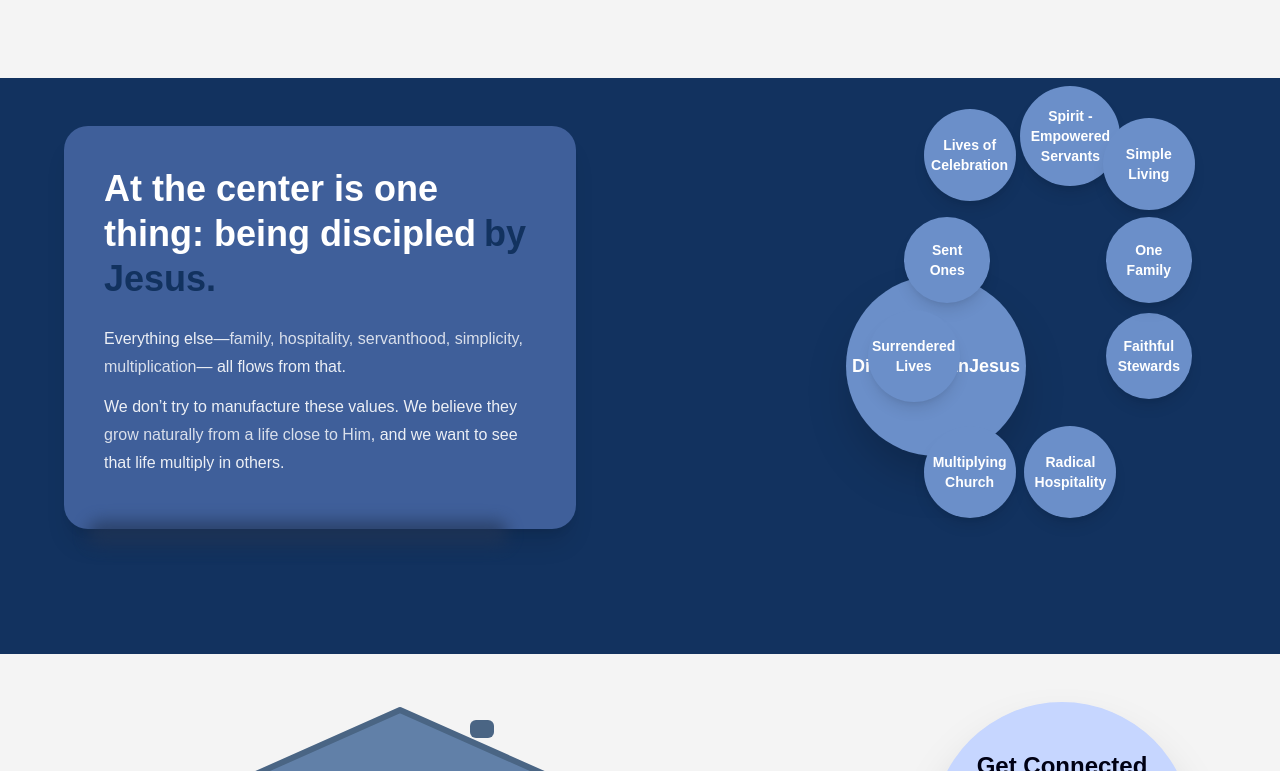
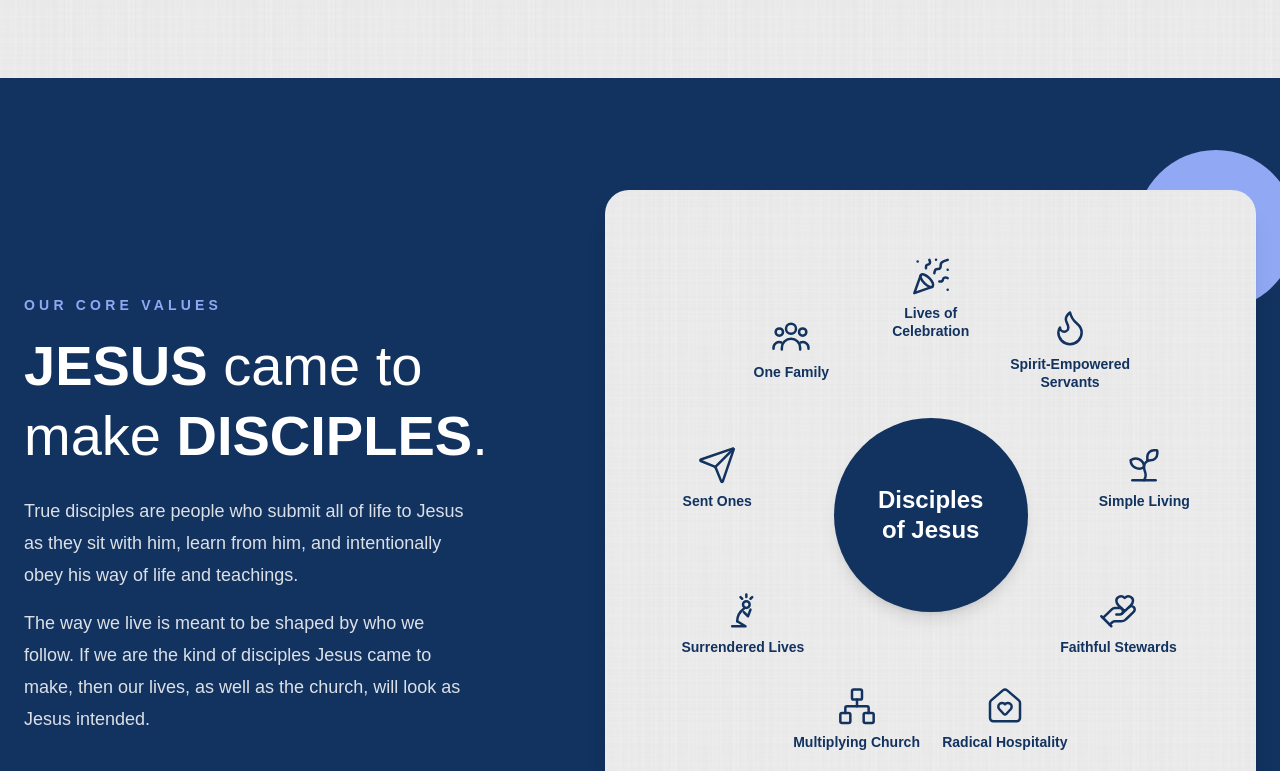
Before and after one commit to CarlosLawler/RISE-Website, a Next.js app: page /about in a window 1280 px wide. Shown: the part 1009-1780 px from the top of the page. Built offline with nearby package versions, Linux system fonts and the light colour scheme.

Commit message:
Polished About page background texture and completed Disciples of Jesus section

```diff
--- a/src/app/about/page.tsx
+++ b/src/app/about/page.tsx
@@ -8,7 +8,7 @@ import AboutFAQ from "../components/about/AboutFAQ";
 
 export default function About() {
    return (
-    <main className="bg-wildsand text-jaguar">
+    <main className="bg-wildsand bg-[url('/fabric_plaid.png')] bg-repeat text-jaguar">
       <NavBar />
       <AboutHero/>
       <DisciplesOfJesus />
--- a/src/app/components/about/AboutHouses.tsx
+++ b/src/app/components/about/AboutHouses.tsx
@@ -20,7 +20,7 @@ export default function AboutHouses() {
 	}
 
 	return (
-		<section className="bg-wildsand py-12">
+		<section className="py-12">
 			<div className="mx-auto max-w-6xl px-6">
 				<div className="relative flex flex-col-reverse items-center gap-10 lg:flex-row lg:items-start">
 					{/* Left: houses and connectors */}
--- a/src/app/components/about/DisciplesOfJesus.tsx
+++ b/src/app/components/about/DisciplesOfJesus.tsx
@@ -1,87 +1,105 @@
+import { coreValues } from "../../data/coreValues";
+
+// Diagram geometry, in % of the square diagram (center is 50, 50)
+const ITEM_RADIUS = 38; // where each value sits
+const SPOKE_START = 21; // just outside the center circle
+const SPOKE_END = 29; // stops short of the icon
+
+// Evenly spaced around the circle, starting at the top and going clockwise
+function pointAt(index: number, radius: number) {
+  const angle = (index / coreValues.length) * 2 * Math.PI - Math.PI / 2;
+  return { x: 50 + radius * Math.cos(angle), y: 50 + radius * Math.sin(angle) };
+}
+
 export default function DisciplesOfJesus() {
-    const bubbles = [
-        { label: "Lives of\nCelebration", size: 92, top: "6%", left: "56%" },
-        { label: "Spirit -\nEmpowered\nServants", size: 100, top: "2%", left: "74%" },
-        { label: "Simple\nLiving", size: 92, top: "8%", left: "88%" },
-        { label: "Sent\nOnes", size: 86, top: "28%", left: "52%" },
-        { label: "Surrendered\nLives", size: 92, top: "48%", left: "46%" },
-        { label: "Multiplying\nChurch", size: 92, top: "72%", left: "56%" },
-        { label: "Radical\nHospitality", size: 92, top: "72%", left: "74%" },
-        { label: "Faithful\nStewards", size: 86, top: "48%", left: "88%" },
-        { label: "One\nFamily", size: 86, top: "28%", left: "88%" },
-    ];
-
   return (
-        <section className="bg-biscay px-6 py-12">
-            <div className="mx-auto max-w-6xl">
-                <div className="relative flex flex-col gap-8 lg:flex-row lg:items-start">
-                    {/* Left descriptive card */}
-                    <div className="lg:w-1/2">
-                        <div className="relative">
-                            <div className="rounded-3xl bg-[#3f5f9a] p-10 text-white shadow-xl lg:max-w-lg">
-                                <h2 className="text-3xl font-extrabold leading-tight lg:text-4xl">
-                                    At the center is one
-                                    <br /> thing: being discipled
-                                    <span className="ml-2 block text-biscay lg:inline">by Jesus.</span>
+    <section className="overflow-hidden bg-biscay px-6 py-20 lg:py-28">
+      <div className="mx-auto flex max-w-7xl flex-col gap-14 xl:flex-row xl:items-center xl:gap-16">
+        {/* Left: heading and copy */}
+        <div className="text-white xl:w-[42%] xl:shrink-0">
+          <p className="mb-4 text-sm font-semibold uppercase tracking-[0.3em] text-portage">
+            Our Core Values
+          </p>
+          <h2 className="text-4xl font-medium leading-tight md:text-5xl lg:text-[3.5rem]">
+            <strong className="font-extrabold">JESUS</strong> came to{" "}
+            {/* Keep "make DISCIPLES." together on larger screens */}
+            <span className="md:whitespace-nowrap">
+              make <strong className="font-extrabold">DISCIPLES</strong>.
+            </span>
           </h2>
-
-                                <div className="mt-6 text-base leading-7 text-white/90">
-                                    <p className="mb-3">
-                                        Everything else—<span className="text-white/80">family, hospitality,</span>
-                                        <span className="text-white/80"> servanthood, simplicity, multiplication</span>— all
-                                        flows from that.
+          {/* Side by side on mid-size screens, where the text spans the full width; stacked otherwise */}
+          <div className="mt-6 md:grid md:grid-cols-2 md:gap-10 xl:block">
+            <p className="max-w-md text-lg leading-8 text-white/85">
+              True disciples are people who submit all of life to Jesus as they sit with him, learn
+              from him, and intentionally obey his way of life and teachings.
             </p>
-                                    <p className="mb-3">
-                                        We don’t try to manufacture these values. We believe they{' '}
-                                        <span className="text-white/80">grow naturally from a life close to Him</span>, and
-                                        we want to see that life multiply in others.
+            <p className="mt-4 max-w-md text-lg leading-8 text-white/85 md:mt-0 xl:mt-4">
+              The way we live is meant to be shaped by who we follow. If we are the kind of
+              disciples Jesus came to make, then our lives, as well as the church, will look as
+              Jesus intended.
             </p>
           </div>
         </div>
-                            {/* subtle offset shadow to emulate screenshot */}
-                            <div className="pointer-events-none absolute -bottom-4 left-6 w-3/4 rounded-3xl bg-[#223556] h-6 blur-sm opacity-70" />
-                        </div>
+
+        {/* Right: values diagram */}
+        <div className="relative w-full xl:flex-1">
+          {/* Decorative circle peeking out behind the panel */}
+          <div className="absolute -right-6 -top-10 h-32 w-32 rounded-full bg-portage xl:-right-10 xl:h-40 xl:w-40" />
+
+          <div className="relative rounded-3xl bg-wildsand bg-[url('/fabric_plaid.png')] bg-repeat p-6 shadow-xl sm:p-10">
+            {/* Tablet and up: radial diagram */}
+            <div className="relative mx-auto hidden aspect-square w-full max-w-[640px] md:block">
+              <svg viewBox="0 0 100 100" className="absolute inset-0 h-full w-full" aria-hidden>
+                {coreValues.map((_, i) => {
+                  const start = pointAt(i, SPOKE_START);
+                  const end = pointAt(i, SPOKE_END);
+                  return (
+                    <line
+                      key={i}
+                      x1={start.x}
+                      y1={start.y}
+                      x2={end.x}
+                      y2={end.y}
+                      stroke="var(--color-portage)"
+                      strokeWidth={0.3}
+                    />
+                  );
+                })}
+              </svg>
+
+              <CenterCircle className="absolute left-1/2 top-1/2 h-[34%] w-[34%] -translate-x-1/2 -translate-y-1/2 text-2xl" />
+
+              <ul>
+                {coreValues.map(({ label, icon: Icon }, i) => {
+                  const { x, y } = pointAt(i, ITEM_RADIUS);
+                  return (
+                    <li
+                      key={label}
+                      className="absolute flex w-32 -translate-x-1/2 -translate-y-1/2 flex-col items-center gap-2 text-center"
+                      style={{ left: `${x}%`, top: `${y}%` }}
+                    >
+                      <Icon className="h-10 w-10 text-biscay" strokeWidth={1.5} aria-hidden />
+                      <span className="text-sm font-semibold leading-tight text-biscay">{label}</span>
+                    </li>
+                  );
+                })}
+              </ul>
             </div>
 
-                    {/* Right bubble cluster */}
-                    <div className="order-first lg:order-last lg:w-1/2">
-                        <div className="relative h-96 lg:h-[480px]">
-                            {/* center bubble */}
-                            <div className="absolute left-1/2 top-1/2 -translate-x-1/2 -translate-y-1/2">
-                                <div className="flex items-center justify-center rounded-full bg-[#6b8fc9] shadow-2xl text-white"
-                                    style={{ width: 180, height: 180 }}>
-                                    <div className="text-center text-lg font-bold">Disciples of\nJesus</div>
-                                </div>
-                            </div>
-
-                            {/* surrounding bubbles (visible on lg and above) */}
-                            <div className="hidden lg:block">
-                                {bubbles.map((b, i) => (
-                                    <div
-                                        key={i}
-                                        className="absolute flex items-center justify-center rounded-full bg-[#6b8fc9] text-white shadow-lg text-center px-3"
-                                        style={{ width: b.size, height: b.size, top: b.top, left: b.left, transform: 'translate(-50%, -50%)' }}
+            {/* Mobile: center circle with a grid of values */}
+            <div className="md:hidden">
+              <CenterCircle className="mx-auto h-36 w-36 text-xl" />
+              <ul className="mt-8 grid grid-cols-2 gap-3 sm:grid-cols-3">
+                {coreValues.map(({ label, icon: Icon }) => (
+                  <li
+                    key={label}
+                    className="flex flex-col items-center justify-center gap-2 rounded-2xl bg-portage/20 px-3 py-5 text-center"
                   >
-                                        <span className="whitespace-pre-line text-sm font-semibold">{b.label}</span>
-                                    </div>
+                    <Icon className="h-8 w-8 text-biscay" strokeWidth={1.5} aria-hidden />
+                    <span className="text-sm font-semibold leading-tight text-biscay">{label}</span>
+                  </li>
                 ))}
-                            </div>
-
-                            {/* fallback grid for small screens */}
-                            <div className="lg:hidden mt-6 grid grid-cols-3 gap-3">
-                                <div className="col-span-3 flex items-center justify-center">
-                                    <div className="rounded-full bg-[#6b8fc9] text-white flex items-center justify-center" style={{ width: 120, height: 120 }}>
-                                        <div className="text-center text-sm font-bold">Disciples of\nJesus</div>
-                                    </div>
-                                </div>
-                                {bubbles.slice(0, 6).map((b, i) => (
-                                    <div key={i} className="flex items-center justify-center">
-                                        <div className="rounded-full bg-[#6b8fc9] text-white flex items-center justify-center" style={{ width: 72, height: 72 }}>
-                                            <span className="text-xs text-center whitespace-pre-line">{b.label}</span>
-                                        </div>
-                                    </div>
-                                ))}
-                            </div>
+              </ul>
             </div>
           </div>
         </div>
@@ -89,3 +107,15 @@ export default function DisciplesOfJesus() {
     </section>
   );
 }
+
+function CenterCircle({ className }: { className: string }) {
+  return (
+    <div
+      className={`flex items-center justify-center rounded-full bg-biscay text-center font-bold leading-tight text-white shadow-lg ${className}`}
+    >
+      Disciples
+      <br />
+      of Jesus
+    </div>
+  );
+}
--- a/src/app/components/about/Hero.tsx
+++ b/src/app/components/about/Hero.tsx
@@ -3,7 +3,7 @@ import { topRow, bottomRow } from "../../data/aboutPhotos";
 
 export default function AboutHero() {
   return (
-    <section className="bg-wildsand text-jaguar pb-20">
+    <section className="text-jaguar pb-20">
       <div className="mx-auto max-w-7xl px-6 pt-24 md:pt-28 lg:pt-32">
         <div className="max-w-5xl">
           <p className="mb-4 text-sm font-semibold uppercase tracking-[0.3em] text-portage">
--- /dev/null
+++ b/src/app/components/about/KneelingPrayer.tsx
@@ -0,0 +1,30 @@
+import type { SVGProps } from "react";
+
+// Figure kneeling in prayer with light above, drawn in lucide's style (lucide has no equivalent)
+export default function KneelingPrayer({ strokeWidth = 2, ...props }: SVGProps<SVGSVGElement>) {
+  return (
+    <svg
+      xmlns="http://www.w3.org/2000/svg"
+      viewBox="0 0 24 24"
+      fill="none"
+      stroke="currentColor"
+      strokeWidth={strokeWidth}
+      strokeLinecap="round"
+      strokeLinejoin="round"
+      {...props}
+    >
+      {/* rays above the head */}
+      <path d="M14 2v1.5" />
+      <path d="M10.5 3.5l1 1" />
+      <path d="M17.5 3.5l-1 1" />
+      {/* head */}
+      <circle cx="14" cy="8" r="2" />
+      {/* back curving down to the hip */}
+      <path d="M12.5 10.5c-2 1.5-4 4-4 7.5" />
+      {/* thigh forward to the knee, shin back along the ground */}
+      <path d="M8.5 18l5 3H5.5" />
+      {/* arms folded up, hands together in front of the face */}
+      <path d="M12.5 12.5l2.5 2.5 1.5-4" />
+    </svg>
+  );
+}
--- /dev/null
+++ b/src/app/components/about/UsersThree.tsx
@@ -0,0 +1,27 @@
+import type { SVGProps } from "react";
+
+// Three-person icon drawn in lucide's style (lucide only ships a two-person "Users" icon)
+export default function UsersThree({ strokeWidth = 2, ...props }: SVGProps<SVGSVGElement>) {
+  return (
+    <svg
+      xmlns="http://www.w3.org/2000/svg"
+      viewBox="0 0 24 24"
+      fill="none"
+      stroke="currentColor"
+      strokeWidth={strokeWidth}
+      strokeLinecap="round"
+      strokeLinejoin="round"
+      {...props}
+    >
+      {/* center */}
+      <circle cx="12" cy="7.5" r="3" />
+      <path d="M6.5 20v-1a5.5 5.5 0 0 1 11 0v1" />
+      {/* left */}
+      <circle cx="5" cy="9.5" r="2.2" />
+      <path d="M1.5 19.5v-.5a3.5 3.5 0 0 1 4.8-3.25" />
+      {/* right */}
+      <circle cx="19" cy="9.5" r="2.2" />
+      <path d="M22.5 19.5v-.5a3.5 3.5 0 0 0-4.8-3.25" />
+    </svg>
+  );
+}
--- /dev/null
+++ b/src/app/data/coreValues.ts
@@ -0,0 +1,30 @@
+// Core values shown around "Disciples of Jesus" on the About page.
+// Listed clockwise starting from the top. Add, remove or reorder freely;
+// the circle re-spaces itself. Icons come from lucide-react (https://lucide.dev/icons).
+
+import type { ComponentType, SVGProps } from "react";
+import {
+  Flame,
+  HandHeart,
+  HouseHeart,
+  Network,
+  PartyPopper,
+  Send,
+  Sprout,
+} from "lucide-react";
+import KneelingPrayer from "../components/about/KneelingPrayer";
+import UsersThree from "../components/about/UsersThree";
+
+export type CoreValue = { label: string; icon: ComponentType<SVGProps<SVGSVGElement>> };
+
+export const coreValues: CoreValue[] = [
+  { label: "Lives of Celebration", icon: PartyPopper },
+  { label: "Spirit-Empowered Servants", icon: Flame },
+  { label: "Simple Living", icon: Sprout },
+  { label: "Faithful Stewards", icon: HandHeart },
+  { label: "Radical Hospitality", icon: HouseHeart },
+  { label: "Multiplying Church", icon: Network },
+  { label: "Surrendered Lives", icon: KneelingPrayer },
+  { label: "Sent Ones", icon: Send },
+  { label: "One Family", icon: UsersThree },
+];
```
Lines whose indentation alone changed are shown as unchanged.
